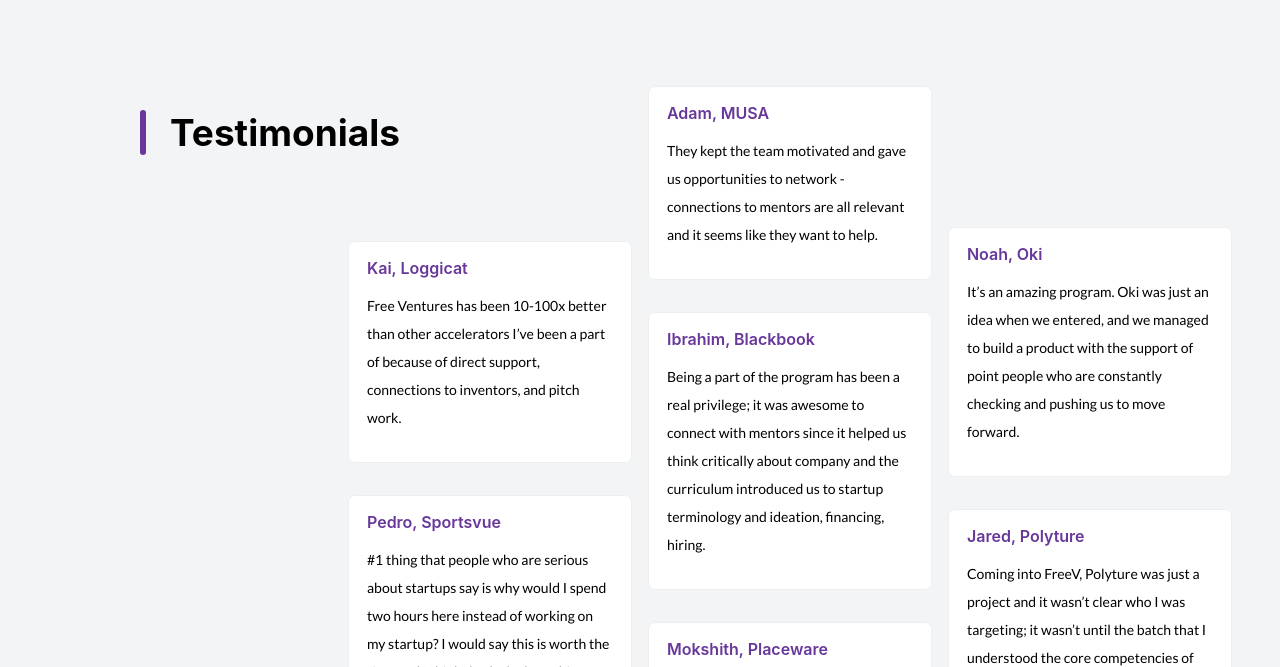
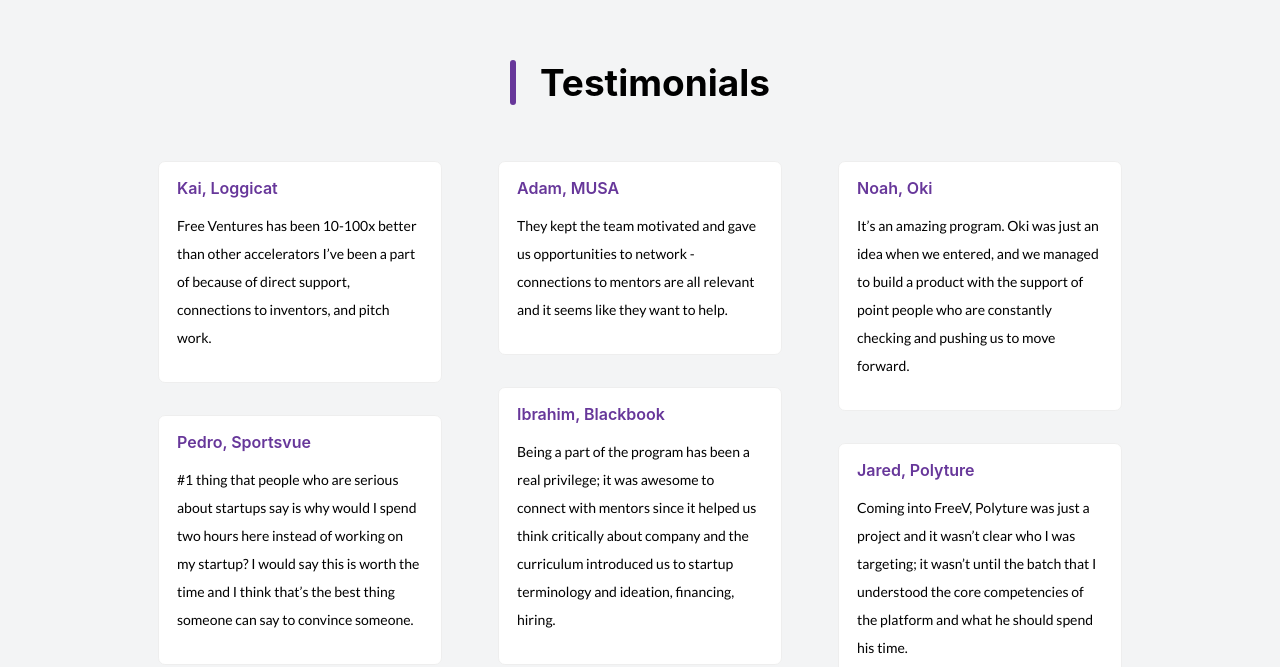
Before and after one commit to Free-Ventures-Cal/website, a React (Create React App) app: page / in a window 1280 px wide. Shown: the part 4153-4820 px from the top of the page. Built offline with nearby package versions, Linux system fonts and the light colour scheme.

Commit message:
center testimonials

```diff
--- a/src/Components/Home.js
+++ b/src/Components/Home.js
@@ -449,7 +449,6 @@ function Home() {
             </div>
             {/* start gray section */}
             <div className="testimonialsHome homeSection gray">
-                <div className="testimonials-heading">
                 <section className="genericTop">
                     <div className="container">
                         <div className="purpleBorder"></div>
@@ -458,7 +457,6 @@ function Home() {
                         </div>
                     </div>
                 </section>
-                </div>
                 <div className="testimonials">
                     <div class="testimonials-marquee-wrapper">
                         <div className="testimonials-cards-marquee">
--- a/src/styles/Home.css
+++ b/src/styles/Home.css
@@ -506,17 +506,9 @@ a {
   margin-top: 100px;
   overflow: hidden;
   display: flex;
-  flex-flow: row nowrap;
-  justify-content: space-evenly;
-  padding-top: 70px;
-}
-
-.testimonials-heading {
-  display: flex;
   flex-flow: column nowrap;
-  justify-content: flex-start;
-  padding-left: 100px;
-  margin-right: -100px;
+  justify-content: center;
+  padding-top: 20px;
 }
 
 .testimonials-heading h2 {
@@ -526,7 +518,9 @@ a {
 .testimonials-marquee-wrapper {
   display: flex;
   align-items: center;
+  justify-content: center;
   flex-flow: row nowrap;
+  margin-top: 30px;
 }
 
 .testimonials-cards-marquee {
@@ -543,6 +537,9 @@ a {
   flex-direction: column;
   position: relative;
   scroll-behavior: auto;
+  height: 70vh;
+  margin: 0 20px;
+  overflow-y: scroll;
 }
 
 .testimonial-card-wrapper {
```
